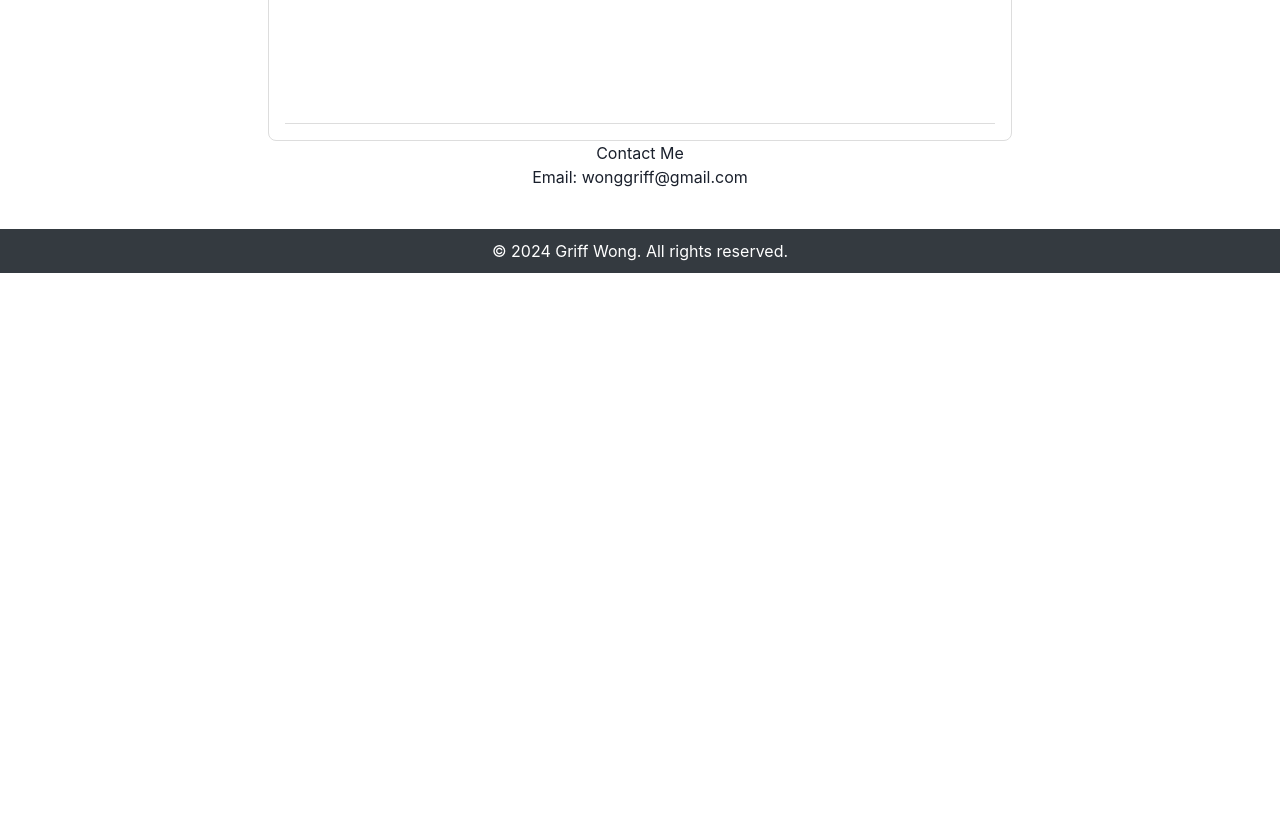
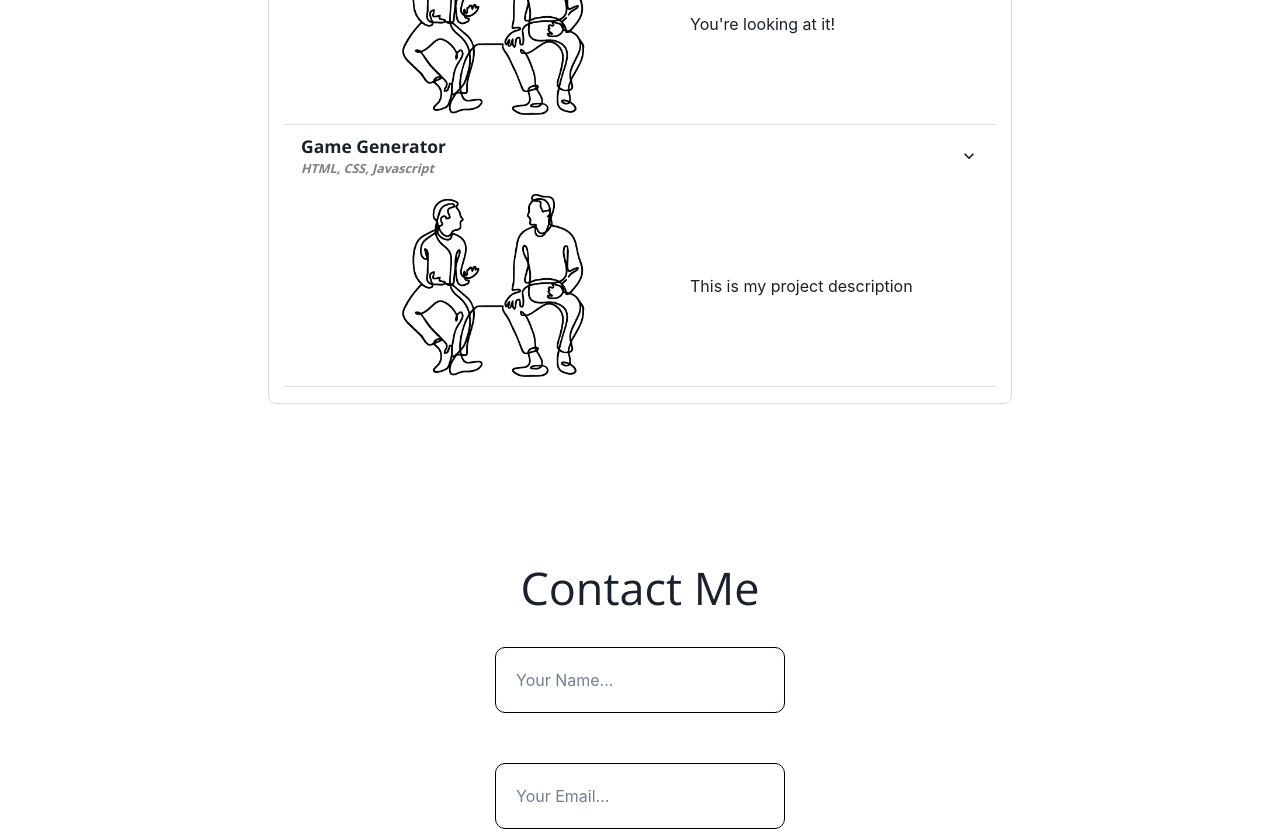
Before and after one commit to griffw00/react-portfolio, a React (Vite) app: page / in a window 1280 px wide. Shown: the part 1960-2797 px from the top of the page. Before the commit the page ends 2233 px from the top, so only its background shows below. Built offline with nearby package versions, Linux system fonts and the light colour scheme.

Commit message:
Addded contact feature, working on backend to hide API key

```diff
--- a/package.json
+++ b/package.json
@@ -11,9 +11,11 @@
   },
   "dependencies": {
     "@chakra-ui/react": "^2.8.2",
+    "@emailjs/browser": "^4.3.3",
     "@emotion/react": "^11.11.4",
     "@emotion/styled": "^11.11.5",
     "framer-motion": "^11.2.5",
+    "herotofu-react": "^1.0.6",
     "react": "^18.2.0",
     "react-dom": "^18.2.0",
     "react-icons": "^5.2.1"
--- a/src/components/Contact.jsx
+++ b/src/components/Contact.jsx
@@ -1,12 +1,44 @@
-import React from "react";
+import {React, useRef} from 'react';
+import "./styles/contact.css"
+import emailjs from '@emailjs/browser';
 
 const Contact = () => {
+  const form = useRef();
+
+  const sendEmail = (e) => {
+    e.preventDefault();
+
+    emailjs
+      .sendForm('SERVICE_KEY', 'TEMPLATE_KEY', form.current, {
+        publicKey: 'PUBLIC_KEY',
+      })
+      .then(
+        () => {
+          console.log('SUCCESS!');
+        },
+        (error) => {
+          console.log('FAILED...', error.text);
+        },
+      );
+  };
+
   return (
-    <section id="contact" className="section">
-      <h2 style = {{textAlign: 'center'}}>Contact Me</h2>
-      <p>Email: wonggriff@gmail.com</p>
-      {/* Add a contact form if desired */}
-    </section>
+    <form className = "form-container" ref={form} onSubmit={sendEmail}>
+       <h1 className='form-header'> Contact Me </h1>
+        <div className='input-container'>
+          <input type="text" name="user_name" placeholder='Your Name...' required/>
+        </div>
+
+        <div className='input-container'>
+          <input type="email" name="user_email" placeholder="Your Email..." required/>
+        </div>
+
+        <div className='message-container'>
+          <textarea name="message" placeholder='Your Message...' required/>
+        </div>
+
+        <input className = "submit-btn" type="submit" value="Send" />
+    </form>
   );
 };
 
--- a/src/components/Projects.jsx
+++ b/src/components/Projects.jsx
@@ -21,13 +21,13 @@ const Projects = () => {
   const projectData = [
     {
       name: 'JFitness',
-      technologies: 'Java',
+      technologies: 'Java, Swing',
       image: projectImage1,
       description: 'This is my project description. This is my project description. This is my project description. This is my project description. This is my project description. This is my project description.',
     },
     {
       name: 'Portfolio',
-      technologies: 'React, Chakra',
+      technologies: 'React, Chakra, EmailJS',
       image: projectImage1,
       description: "You're looking at it!",
     },
--- a/src/components/ProjectsAccordion.jsx
+++ b/src/components/ProjectsAccordion.jsx
@@ -1,5 +1,5 @@
 import React from 'react';
-import { Accordion, AccordionItem, AccordionButton, AccordionPanel, AccordionIcon, Box } from '@chakra-ui/react';
+import { Accordion, AccordionItem, AccordionButton, AccordionPanel, AccordionIcon, Box, Flex, Text } from '@chakra-ui/react';
 import './styles/projects.css';
 
 
@@ -12,15 +12,27 @@ const ProjectsAccordion = ({ projectData }) => {
       {projectData.map((project, index) => (
         <AccordionItem key={index}>
           <h2>
-            <AccordionButton className="accordion-button">
-              <Box flex="1" textAlign="left">
+          <AccordionButton className="accordion-button">
+            <Box flex="1" textAlign="left" className="project-info">
+              <div className="project-name">
                 {project.name}
-              </Box>
-              <AccordionIcon />
-            </AccordionButton>
+              </div>
+              <div className="project-technologies">
+                {project.technologies}
+              </div>
+            </Box>
+            <AccordionIcon />
+          </AccordionButton>
           </h2>
           <AccordionPanel pb={4}  pl="35px" className="accordion-panel">
-              {project.description}
+                <Flex align="center">
+                    <Box flex="0 0 auto">
+                        <img src={project.image} alt={project.name} style={{ width: '350px', marginRight: '20px' }} />
+                    </Box>
+                    <Box flex="1">
+                        <Text>{project.description}</Text>
+                    </Box>
+                </Flex>
           </AccordionPanel>
         </AccordionItem>
       ))}
--- a/src/components/styles/about.css
+++ b/src/components/styles/about.css
@@ -8,6 +8,7 @@
     padding: 100px; /* Adjusted padding for more space around content */
     height: (100vh - 200px);
     background-color: white;
+    margin-bottom: 100px;
   }
 
   .about-text {
--- /dev/null
+++ b/src/components/styles/contact.css
@@ -0,0 +1,34 @@
+.form-header {
+  font-family: 'Open Sans', sans-serif;
+  font-size: 45px;
+  text-align: center;
+}
+
+.form-container {
+  margin-top: 100px;
+  justify-content: column;
+  height: 400px;
+  width: 300px;
+  display: flex;
+  flex-direction: column;
+  align-items: center;
+}
+
+.input-container {
+  height: 20%;
+  margin: 25px;
+  border: 1px solid black;
+  border-radius: 10px;
+  padding: 20px;
+  box-sizing: border-box
+}
+
+.message-container {
+  height: 60%;
+  margin: 25px;
+  margin-bottom: 0px;
+  border: 1px solid black;
+  border-radius: 10px;
+  padding: 20px;
+  box-sizing: border-box
+}
--- a/src/components/styles/navbar.css
+++ b/src/components/styles/navbar.css
@@ -16,6 +16,7 @@
   background: white;
   border-top-left-radius: 15px;
   border-top-right-radius: 15px;
+  margin-bottom: 100px;
 }
 
 .navbar {
--- a/src/components/styles/projects.css
+++ b/src/components/styles/projects.css
@@ -4,6 +4,7 @@
   align-items: center;
   width: 60%;
   margin: auto;
+  margin-bottom: 50px;
 }
 
 .projects-header {
@@ -11,6 +12,24 @@
   font-size: 50px;
   text-align: center;
   margin: 30px;
+}
+
+.project-info {
+  display: flex;
+  flex-direction: column;
+}
+
+.project-name {
+  font-weight: bold; /* Optional, to differentiate the project name */
+  font-size: 17.5px;
+  font-family: 'Open sans', sans-serif;
+}
+
+.project-technologies {
+  color: grey;
+  font-style: italic;
+  font-size: 12.5px;
+  font-family: 'Open sans', sans-serif;
 }
 
 
```
Also changed, not shown: 1 other file (tests, documents, lock files or other folders).
